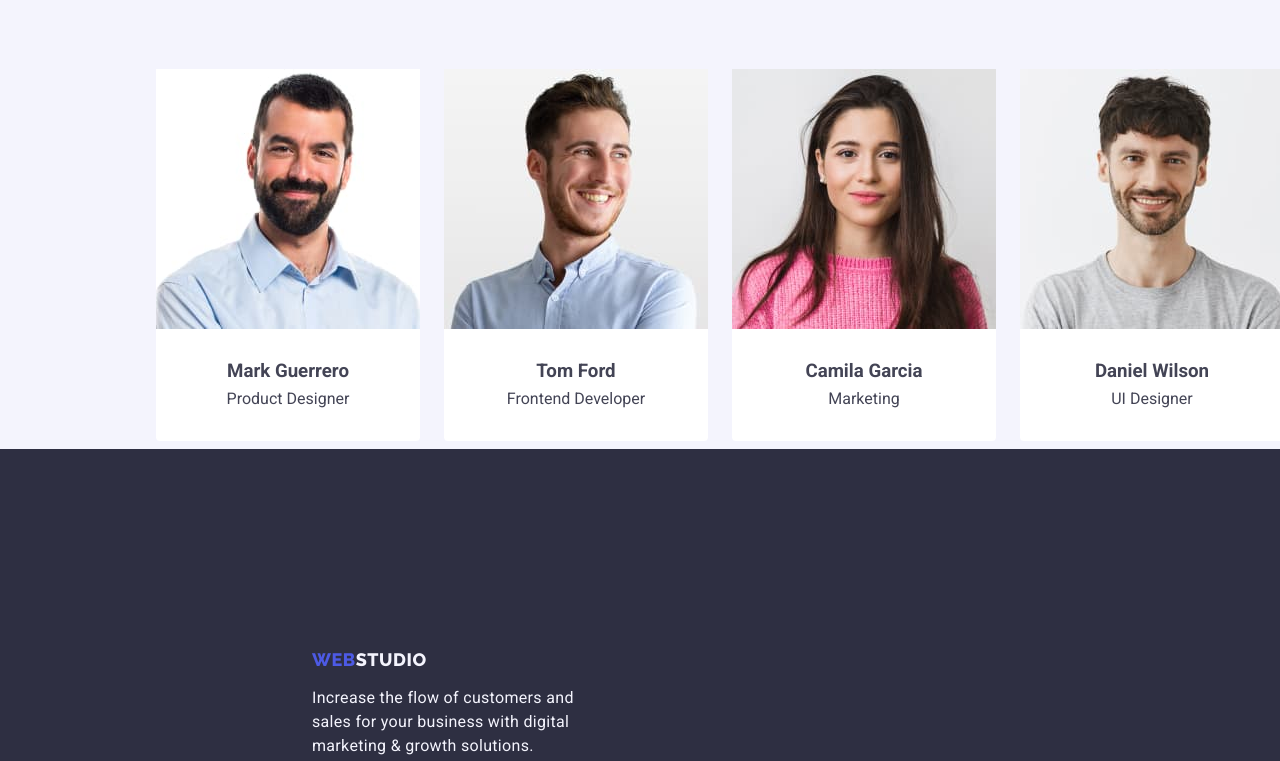
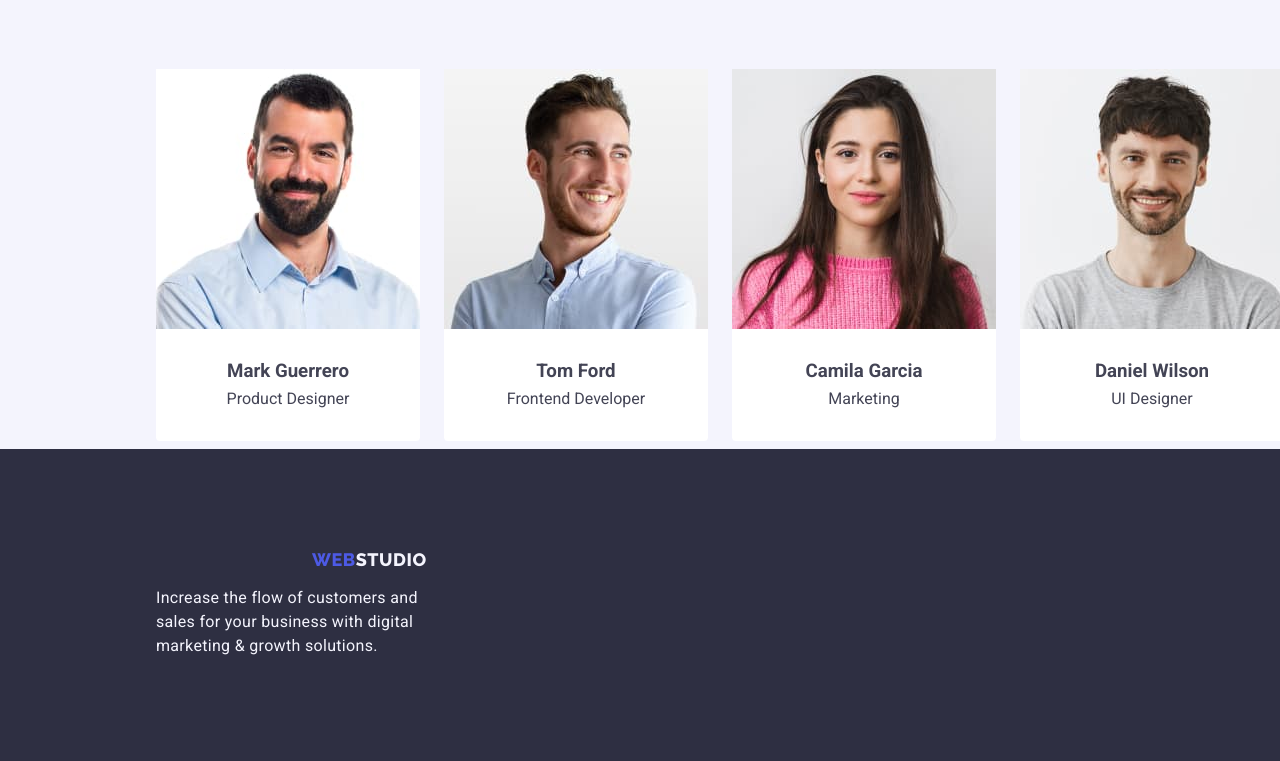
Before and after one commit to sergeysheva32/goit-markup-hw-03, a plain HTML site: page index.html in a window 1280 px wide. Shown: the part 2373-3134 px from the top of the page. Drawn offline with nearby package versions, Linux system fonts and the light colour scheme.

Commit message:
Update styles.css

```diff
--- a/css/styles.css
+++ b/css/styles.css
@@ -368,13 +368,11 @@ ul {
   background-color: var(--color-darkgrey);
   width: 1440px;
   height: 312px;
-  padding: 100px 0;
 }
 
 .text-footer {
   color: var(--color-button);
   letter-spacing: 0.02em;
-  margin: 0 0 0 156px;
   font-weight: 400;
   font-size: 16px;
   line-height: 24px;
```
